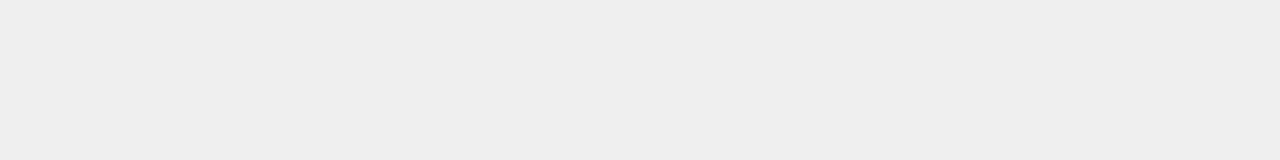
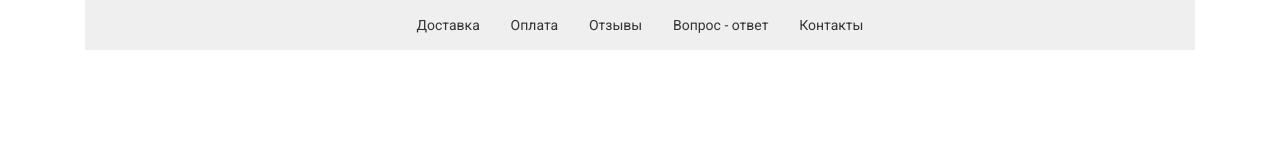
Before and after one commit to ilia-io/beauty-chair, a website built with webpack: page src/index.html in a window 1280 px wide. Built offline with nearby package versions, Linux system fonts and the light colour scheme.

Commit message:
feat: add header

```diff
--- a/src/index.html
+++ b/src/index.html
@@ -7,12 +7,32 @@
 
   <!-- <link rel="icon" href="/" type="image/svg+xml">
   <link rel="icon" href="/" type="image/png"> -->
-
+<link rel="preconnect" href="https://fonts.googleapis.com">
+<link rel="preconnect" href="https://fonts.gstatic.com" crossorigin>
+<link href="https://fonts.googleapis.com/css2?family=Roboto:wght@400;500;700&display=swap" rel="stylesheet">
   <title>beauty-chair</title>
 </head>
 <body>
-
-
-
+<header class="header container">
+  <nav class="nav">
+          <ul class="nav-list">
+            <li class="nav-list__item">
+              <a href="#d" class="nav-list__link">Доставка</a>
+            </li>
+            <li class="nav-list__item">
+              <a href="#p" class="nav-list__link">Оплата</a>
+            </li>
+            <li class="nav-list__item">
+              <a href="#o" class="nav-list__link">Отзывы</a>
+            </li>
+            <li class="nav-list__item">
+              <a href="#q" class="nav-list__link">Вопрос - ответ</a>
+            </li>
+            <li class="nav-list__item">
+              <a href="#c" class="nav-list__link">Контакты</a>
+            </li>
+          </ul>
+        </nav>
+</header>
 </body>
 </html>
--- a/src/style/_style.scss
+++ b/src/style/_style.scss
@@ -1,6 +1,54 @@
+* {
+  padding: 0;
+  margin: 0;
+  box-sizing: border-box;
+}
+
+html {
+  scroll-behavior: smooth;
+}
+
 body {
-  font-family: 'Montserrat';
-  background-color: $white;
+  font-family: 'Roboto', sans-serif;
+  font-weight: 400;
+  font-size: 14px;
+  line-height: 16px;
+}
+
+.container {
+  width: 1110px;
+  margin: 0 auto;
+}
+
+.header {
+  //width: 1920px;
+  height: 50px;
+  display: flex;
+  justify-content: center;
+  background-color: $gray;
+}
+
+.nav {
+  display: flex;
+  align-items: center;
+}
+
+.nav-list {
+  width: 447px;
+  height: 17px;
+  display: flex;
+  justify-content: space-between;
+  list-style: none;
+}
+
+.nav-list__item {}
+
+.nav-list__link {
+  text-decoration: none;
+  font-family: 'Roboto';
+  font-style: normal;
+  font-weight: 400;
+  font-size: 14px;
+  line-height: 16px;
   color: $dark;
-
 }
--- a/src/style/_var.scss
+++ b/src/style/_var.scss
@@ -1,3 +1,3 @@
-$white: #EFEFEF;
+$gray: #EFEFEF;
 $green: #66C05D;
 $dark: #333333
```
Also changed, not shown: README.md.
